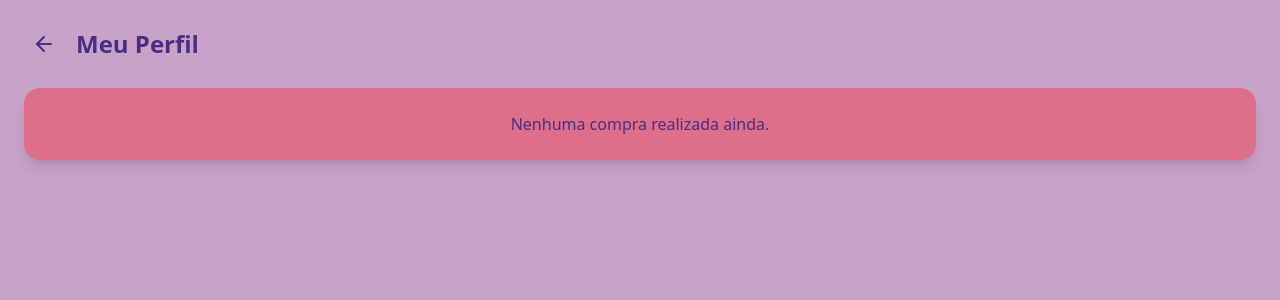
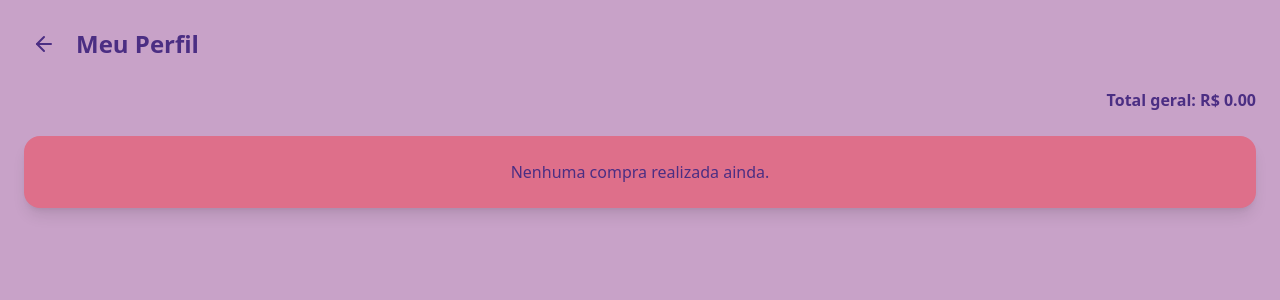
Before and after one commit to Devbgnextlevel/Loja-de-Bolos, a React (Vite) app: page /perfil in a window 1280 px wide. Shown: the top 300 px of the page. Built offline with nearby package versions, Linux system fonts and the light colour scheme.

Commit message:
Loja-de-Bolos v2.7

```diff
--- a/src/components/Perfil.jsx
+++ b/src/components/Perfil.jsx
@@ -4,16 +4,30 @@ import { ArrowLeft } from "lucide-react";
 
 export default function Perfil() {
   const navigate = useNavigate();
-  const [usuario, setUsuario] = useState({});
+  const [usuario, setUsuario] = useState({ historico: [] });
 
   useEffect(() => {
     const user = JSON.parse(localStorage.getItem("usuario") || "{}");
-    setUsuario(user);
+    setUsuario({ historico: user.historico || [] });
   }, []);
+
+  const handleCancelarCompra = (indexToRemove) => {
+    const novoHistorico = usuario.historico.filter(
+      (_compra, idx) => idx !== indexToRemove
+    );
+    const novoUsuario = { ...usuario, historico: novoHistorico };
+    setUsuario(novoUsuario);
+    localStorage.setItem("usuario", JSON.stringify(novoUsuario));
+  };
+
+  // Total geral das compras
+  const totalGeral = usuario.historico.reduce(
+    (acc, compra) => acc + (compra.total || 0),
+    0
+  );
 
   return (
     <div className="min-h-screen bg-[#C8A2C8] p-4 sm:p-6">
-      {/* Cabeçalho */}
       <header className="flex items-center mb-6">
         <button
           onClick={() => navigate("/home")}
@@ -26,24 +40,25 @@ export default function Perfil() {
         </h1>
       </header>
 
-      {/* Histórico */}
+      {/* Total geral */}
+      <div className="mb-6 text-right font-semibold text-[#4B2E83]">
+        Total geral: R$ {totalGeral.toFixed(2)}
+      </div>
+
       <div className="space-y-4">
-        {!usuario.historico || usuario.historico.length === 0 ? (
+        {usuario.historico.length === 0 ? (
           <div className="bg-[#de6f8a] rounded-2xl shadow-lg p-6 text-center">
             <p className="text-[#4B2E83]">Nenhuma compra realizada ainda.</p>
           </div>
         ) : (
           usuario.historico.map((compra, index) => (
-            <div
-              key={index}
-              className="bg-[#D89CAB] p-4 rounded-xl shadow-lg"
-            >
+            <div key={index} className="bg-[#D89CAB] p-4 rounded-xl shadow-lg">
               <div className="flex justify-between items-center mb-2">
                 <span className="text-sm text-[#4B2E83]">
                   📅 {compra.data}
                 </span>
                 <span className="font-bold text-[#4B2E83]">
-                  Total: R$ {compra.total.toFixed(2)}
+                  Total: R$ {compra.total?.toFixed(2)}
                 </span>
               </div>
               <div className="space-y-2">
@@ -68,6 +83,15 @@ export default function Perfil() {
                   </div>
                 ))}
               </div>
+              {/* Botão cancelar compra */}
+              <div className="mt-3 text-right">
+                <button
+                  onClick={() => handleCancelarCompra(index)}
+                  className="px-3 py-1 bg-red-500 text-white rounded hover:bg-red-600"
+                >
+                  Cancelar Compra
+                </button>
+              </div>
             </div>
           ))
         )}
```
